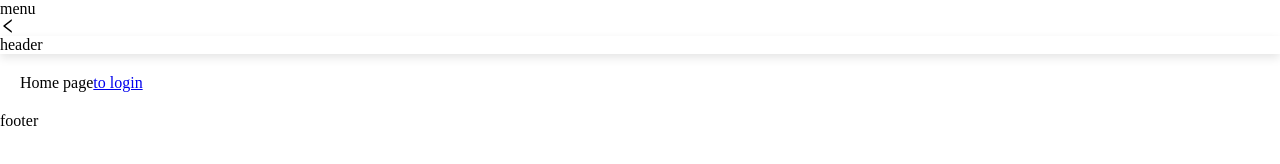
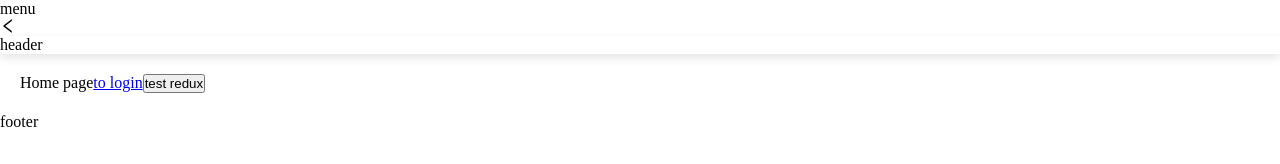
Before and after one commit to clearink/react-admin, a React (Create React App) app: page / in a window 1280 px wide. Shown: the top 164 px of the page. Built offline with nearby package versions, Linux system fonts and the light colour scheme.

Commit message:
修改依赖

```diff
--- a/src/App.tsx
+++ b/src/App.tsx
@@ -1,5 +1,5 @@
 import React from "react"
-import { BrowserRouter as Router } from "react-router-dom"
+import { HashRouter as Router } from "react-router-dom"
 import RenderRoutes from "@/components/RenderRoutes"
 import routes from "@/routes"
 import "@/styles/main.scss"
--- a/src/pages/Home/index.tsx
+++ b/src/pages/Home/index.tsx
@@ -1,14 +1,24 @@
 import React, { memo } from "react"
 import { IBaseProps } from "@/@types/fc"
 import { Link } from "react-router-dom"
-
-
+import { Button } from "antd"
+import BoundAction from "@/utils/BoundAction"
+import { counterIncAction } from "@/stores/actions"
 
 function Home(props: IBaseProps) {
+	const count = BoundAction(counterIncAction)
 	return (
 		<div className='app-wrapper'>
 			Home page
 			<Link to='/login'>to login</Link>
+			<Button
+				type='primary'
+				onClick={() => {
+					count()
+				}}
+			>
+				test redux
+			</Button>
 		</div>
 	)
 }
```
Also changed, not shown: package.json (+17 -16 lines), 1 other file (tests, documents, lock files or other folders).
